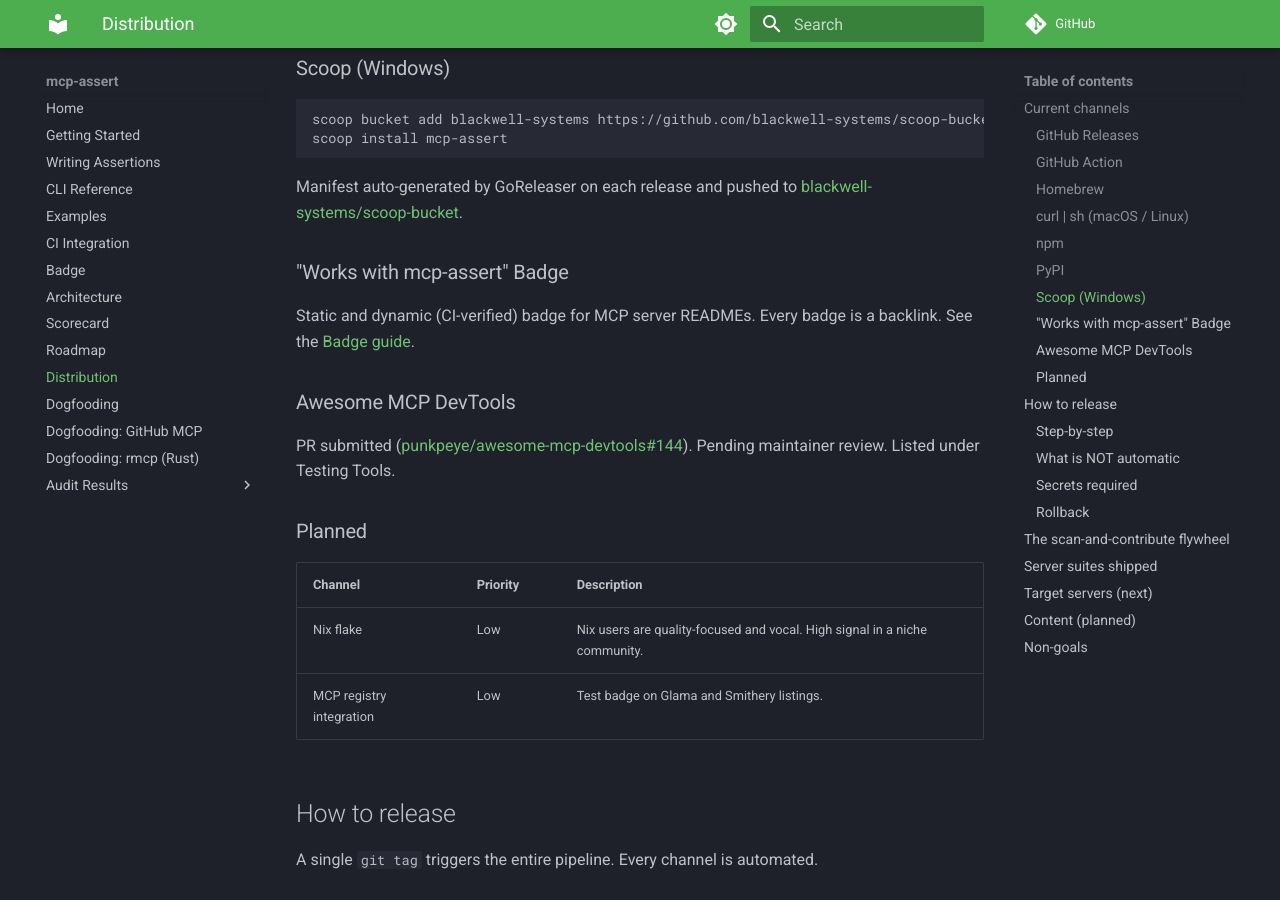
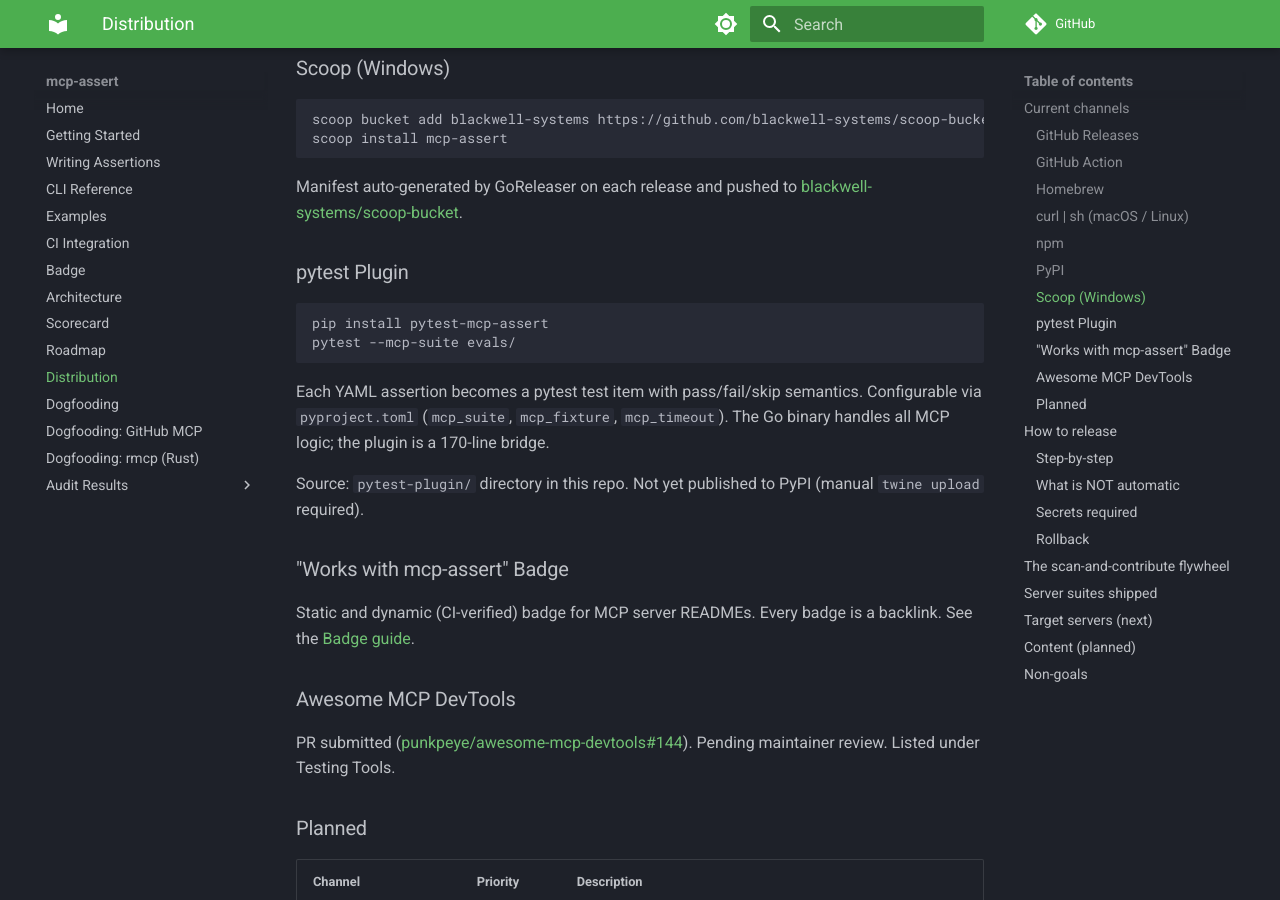
Before and after one commit to blackwell-systems/mcp-assert, an MkDocs documentation site: the page built from docs/distribution.md, in a window 1280 px wide and 900 px high, scrolled down 1792 px. Built offline with MkDocs 1.6.1 and Material for MkDocs 9.7.7, drawn with Linux system fonts in a browser that asks for light colours; comment, search, counter and statistics services are not loaded.

Commit message:
docs: add pytest plugin to README, roadmap (shipped), distribution

````diff
--- a/docs/distribution.md
+++ b/docs/distribution.md
@@ -62,6 +62,15 @@
 scoop install mcp-assert
 ```
 Manifest auto-generated by GoReleaser on each release and pushed to [blackwell-systems/scoop-bucket](https://github.com/blackwell-systems/scoop-bucket).
+
+### pytest Plugin
+```bash
+pip install pytest-mcp-assert
+pytest --mcp-suite evals/
+```
+Each YAML assertion becomes a pytest test item with pass/fail/skip semantics. Configurable via `pyproject.toml` (`mcp_suite`, `mcp_fixture`, `mcp_timeout`). The Go binary handles all MCP logic; the plugin is a 170-line bridge.
+
+Source: `pytest-plugin/` directory in this repo. Not yet published to PyPI (manual `twine upload` required).
 
 ### "Works with mcp-assert" Badge
 Static and dynamic (CI-verified) badge for MCP server READMEs. Every badge is a backlink. See the [Badge guide](badge.md).
````
Also changed, not shown: README.md (+19 -0 lines), docs/roadmap.md (+1 -1 lines).
